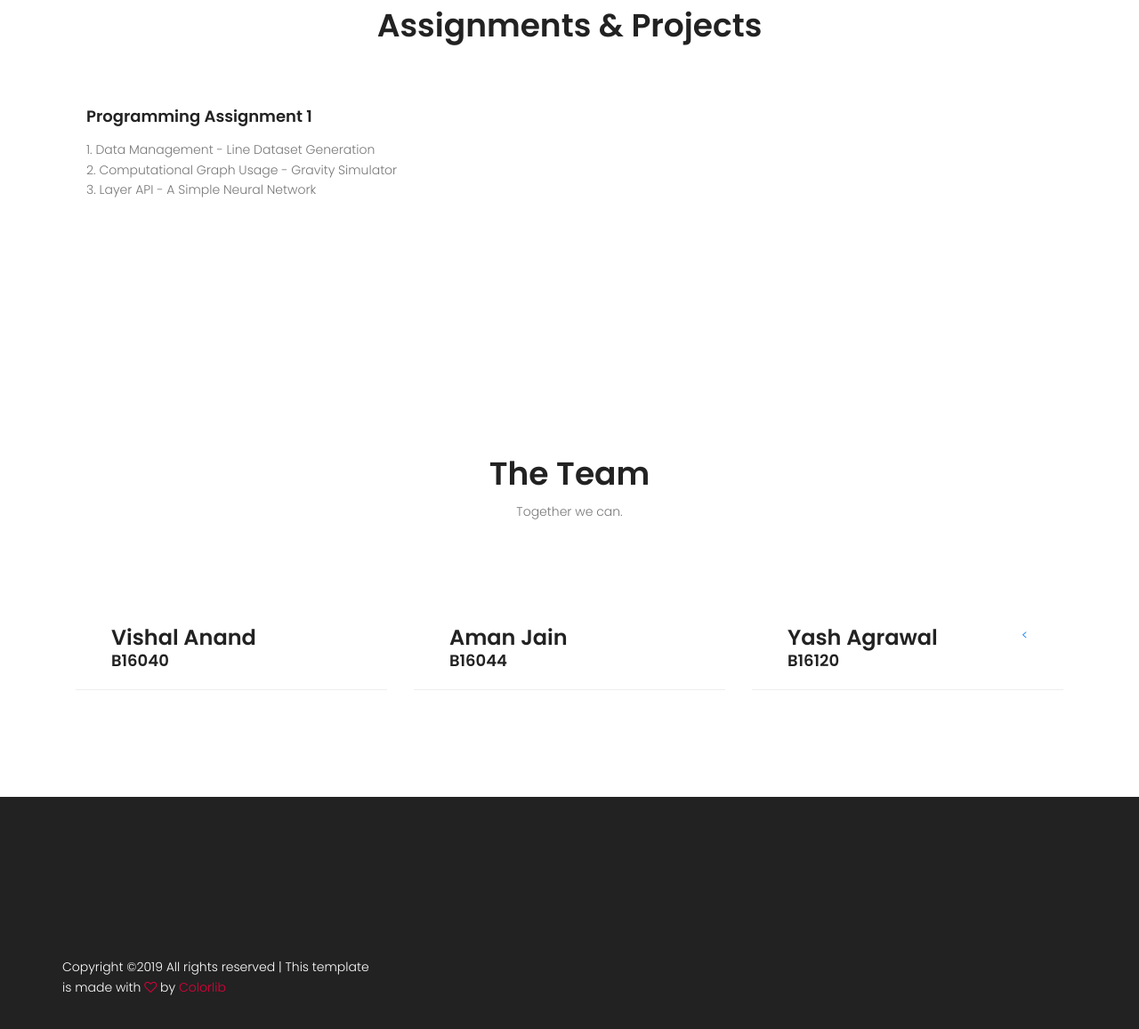
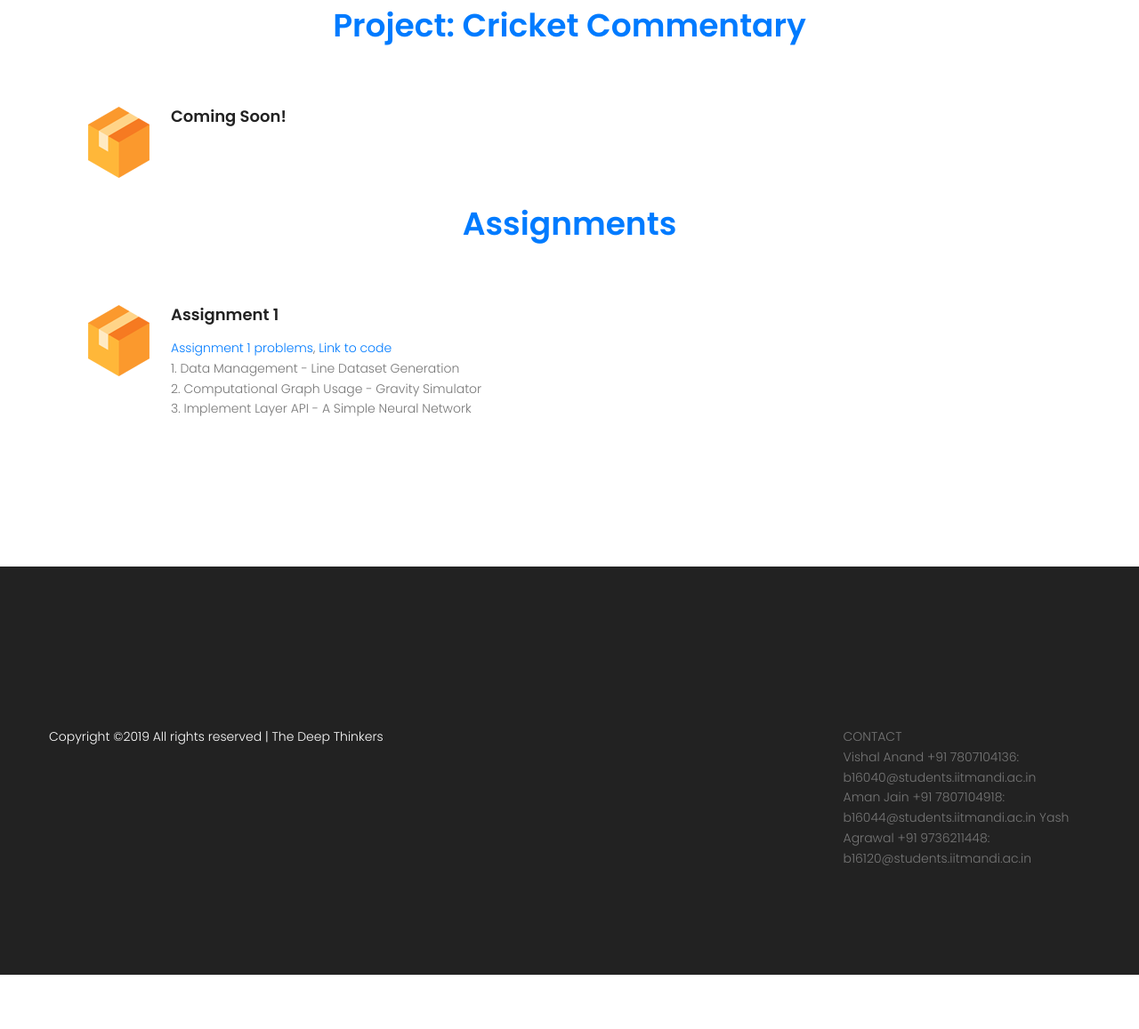
Before and after one commit to amanjain25/Deep-Learning-Website, a plain HTML site: page index.html in a window 1280 px wide. Shown: the part 913-2070 px from the top of the page at 89% size. After the commit the page ends 2009 px from the top, so only its background shows below. Drawn offline with nearby package versions, Linux system fonts and the light colour scheme; some packages are replaced by stand-ins of ours.

Commit message:
Initial webpage done, add assignment 1!

```diff
--- a/index.html
+++ b/index.html
@@ -14,7 +14,7 @@
 		<!-- meta character set -->
 		<meta charset="UTF-8">
 		<!-- Site Title -->
-		<title>The Deep Thinkers</title>
+		<title>Group 5 - The Deep Thinkers</title>
 
 		<link href="https://fonts.googleapis.com/css?family=Poppins:100,200,400,300,500,600,700" rel="stylesheet">
 			<!--
@@ -36,7 +36,7 @@
 			    	<div class="row align-items-center justify-content-between d-flex">
 				      <div id="logo">
 				        <!-- <a href="index.html"><img src="img/logo.png" alt="" title="" /></a> -->
-				        <h3>The Deep Thinkers</h3>
+				        <h3>Group 5 - The Deep Thinkers</h3>
 				      </div>
 				      <nav id="nav-menu-container">
 				        <ul class="nav-menu">
@@ -44,7 +44,7 @@
 				          <li><a href="#offer">Projects</a></li>
 				          <!-- <li><a href="#about">About</a></li> -->
 				          <!-- <li><a href="#project">Project</a></li> -->
-				          <li><a href="#price">Team</a></li>
+				          <!-- <li><a href="#price">Team</a></li> -->
 <!-- 				          <li><a href="#blog">Blog</a></li> -->
 				          <!-- <li class="menu-has-children"><a href="">Pages</a>
 				            <ul>
@@ -60,7 +60,7 @@
 
 
 			<!-- start banner Area -->
-			<section class="banner-area" id="home">
+			<section class="banner-area" id="home" style="background: #ebdced;">
 				<div class="container">
 					<div class="row fullscreen d-flex align-items-center justify-content-center">
 						<div class="banner-content col-lg-7">
@@ -68,8 +68,12 @@
 								CS671-Deep Learning and Applications
 							</h1>
 							<p class="pt-20 pb-20">
-								Indian Institute of Technology Mandi <br>
-								Faculty : Dr. Aditya Nigam
+								<h3>Indian Institute of Technology, Mandi</h3> <br>
+								Group Members: <br>
+								<a href="https://github.com/Vishal1541">Vishal Anand (B16040)</a><br>
+								<a href="https://github.com/amanjain25">Aman Jain (B16044)</a><br>
+								<a href="https://github.com/YashAgrawal0">Yash Agrawal (B16120)</a><br>
+
 							</p>
 						</div>
 					</div>
@@ -83,7 +87,7 @@
 					<div class="row d-flex justify-content-center">
 						<div class="menu-content pb-60 col-lg-10">
 							<div class="title text-center">
-								<h1 class="mb-10">Assignments & Projects</h1>
+								<h1 class="mb-10"><a href="#">Project: Cricket Commentary</a></h1>
 								<!-- <p>Who are in extremely love with eco friendly system.</p>
 							 -->
 							</div>
@@ -93,14 +97,72 @@
 						<div class="col-lg-6">
 							<div class="single-offer d-flex flex-row pb-30">
 								<div class="icon">
-									<img src="img/s12.png" alt="">
+									<img src="img/s4.png" alt="">
 								</div>
 								<div class="desc">
-									<a href="https://github.com/Vishal1541/DeepLearning"><h4>Programming Assignment 1</h4></a>
+									<a href="https://github.com/Vishal1541/DeepLearning"><h4>Coming Soon!</h4></a>
+								</div>
+							</div>
+							<!-- <div class="single-offer d-flex flex-row pb-30">
+								<div class="icon">
+									<img src="img/s3.png" alt="">
+								</div>
+								<div class="desc">
+									<a href="#"><h4>Endless Support</h4></a>
 									<p>
+										Lorem ipsum dolor sit amet, consectetur adipisicing elit, sed do eiusmod tempor incididunt ut labore et dolore magna aliqua. Ut enim ad minim veniam quis nostrud exercitation.
+									</p>
+								</div>
+							</div> -->
+						</div>
+						<!-- <div class="col-lg-6">
+							<div class="single-offer d-flex flex-row pb-30">
+								<div class="icon">
+									<img src="img/s2.png" alt="">
+								</div>
+								<div class="desc">
+									<a href="#"><h4>Smart Security</h4></a>
+									<p>
+										Lorem ipsum dolor sit amet, consectetur adipisicing elit, sed do eiusmod tempor incididunt ut labore et dolore magna aliqua. Ut enim ad minim veniam quis nostrud exercitation.
+									</p>
+								</div>
+							</div>
+							<div class="single-offer d-flex flex-row pb-30">
+								<div class="icon">
+									<img src="img/s4.png" alt="">
+								</div>
+								<div class="desc">
+									<a href="#"><h4>Smart Security</h4></a>
+									<p>
+										Lorem ipsum dolor sit amet, consectetur adipisicing elit, sed do eiusmod tempor incididunt ut labore et dolore magna aliqua. Ut enim ad minim veniam quis nostrud exercitation.
+									</p>
+								</div>
+							</div>
+						</div>
+					</div> -->
+				</div>
+					<div class="row d-flex justify-content-center">
+						<div class="menu-content pb-60 col-lg-10">
+							<div class="title text-center">
+								<h1 class="mb-10"><a href="https://github.com/Vishal1541/DeepLearning">Assignments</a></h1>
+								<!-- <p>Who are in extremely love with eco friendly system.</p>
+							 -->
+							</div>
+						</div>
+					</div>
+					<div class="row">
+						<div class="col-lg-6">
+							<div class="single-offer d-flex flex-row pb-30">
+								<div class="icon">
+									<img src="img/s4.png" alt="">
+								</div>
+								<div class="desc">
+									<h4>Assignment 1</h4>
+									<p>
+									<a href="/pdf/1.pdf" download="Assignment1.pdf">Assignment 1 problems</a>, <a href="https://github.com/Vishal1541/DeepLearning/tree/master/Assingment1">Link to code</a><br>
 										1. Data Management - Line Dataset Generation <br>
 										2. Computational Graph Usage - Gravity Simulator <br>
-										3. Layer API - A Simple Neural Network
+										3. Implement Layer API - A Simple Neural Network
 									</p>
 								</div>
 							</div>
@@ -139,8 +201,8 @@
 									</p>
 								</div>
 							</div>
-						</div>	 -->
-					</div>
+						</div>
+					</div> -->
 				</div>
 			</section>
 			<!-- End we-offer Area -->
@@ -198,7 +260,7 @@
 
 
 			<!-- Start price Area -->
-			<section class="price-area section-gap" id="price">
+			<!-- <section class="price-area section-gap" id="price">
 				<div class="container">
 					<div class="row d-flex justify-content-center">
 						<div class="menu-content pb-60 col-lg-8">
@@ -217,11 +279,11 @@
 										<h3>Vishal Anand</h3>
 										<h4>B16040</h4>
 									</div>
-									<!-- <div class="top-right">
+									<div class="top-right">
 										<h1>£199</h1>
-									</div> -->
+									</div>
 								</div>
-								<!-- <div class="bottom-sec">
+								<div class="bottom-sec">
 									<p>
 										“Few would argue that, despite the advancements
 									</p>
@@ -235,7 +297,7 @@
 										<li>Manual Backup Provided</li>
 									</ul>
 									<button class="primary-btn price-btn mt-20">Purchase Plan</button>
-								</div>	 -->
+								</div>
 							</div>
 						</a>
 						</div>
@@ -247,11 +309,11 @@
 										<h3>Aman Jain</h3>
 										<h4>B16044</h4>
 									</div>
-									<!-- <div class="top-right">
+									<div class="top-right">
 										<h1>£399</h1>
-									</div> -->
+									</div>
 								</div>
-								<!-- <div class="bottom-sec">
+								<div class="bottom-sec">
 									<p>
 										“Few would argue that, despite the advancements
 									</p>
@@ -265,7 +327,7 @@
 										<li>Manual Backup Provided</li>
 									</ul>
 									<button class="primary-btn price-btn mt-20">Purchase Plan</button>
-								</div>	 -->
+								</div>
 							</div>
 						</a>
 						</div>
@@ -277,11 +339,11 @@
 										<h3>Yash Agrawal</h3>
 										<h4>B16120</h4>
 									</div>
-									<<!-- div class="top-right">
+									<div class="top-right">
 										<h1>£499</h1>
-									</div> -->
+									</div>
 								</div>
-								<!-- <div class="bottom-sec">
+								<div class="bottom-sec">
 									<p>
 										“Few would argue that, despite the advancements
 									</p>
@@ -295,14 +357,14 @@
 										<li>Manual Backup Provided</li>
 									</ul>
 									<button class="primary-btn price-btn mt-20">Purchase Plan</button>
-								</div> -->
+								</div>
 							</div>
 						</a>
 						</div>
 
 					</div>
 				</div>
-			</section>
+			</section> -->
 			<!-- End price Area -->
 
 			<!-- Start testomial Area -->
@@ -413,17 +475,22 @@
 					</div>
  -->
 					<div class="row footer-bottom d-flex justify-content-between">
-						<p class="col-lg-8 col-sm-12 footer-text m-0 text-white">
+						<p class="col-lg-15 col-sm-15 footer-text m-0 text-white">
 							<!-- Link back to Colorlib can't be removed. Template is licensed under CC BY 3.0. -->
-Copyright &copy;<script>document.write(new Date().getFullYear());</script> All rights reserved | This template is made with <i class="fa fa-heart-o" aria-hidden="true"></i> by <a href="https://colorlib.com" target="_blank">Colorlib</a>
+Copyright &copy;<script>document.write(new Date().getFullYear());</script> All rights reserved | The Deep Thinkers
 <!-- Link back to Colorlib can't be removed. Template is licensed under CC BY 3.0. -->
 						</p>
-						<!-- <div class="col-lg-4 col-sm-12 footer-social">
-							<a href="#"><i class="fa fa-facebook"></i></a>
+						<div class="col-lg-3 col-sm-16">
+<!-- 							<a href="#"><i class="fa fa-facebook"></i></a>
 							<a href="#"><i class="fa fa-twitter"></i></a>
 							<a href="#"><i class="fa fa-dribbble"></i></a>
-							<a href="#"><i class="fa fa-behance"></i></a>
-						</div> -->
+							<a href="#"><i class="fa fa-behance"></i></a> -->
+
+						CONTACT<br>
+						Vishal Anand +91 7807104136: b16040@students.iitmandi.ac.in<br>
+						Aman Jain +91 7807104918: b16044@students.iitmandi.ac.in
+						Yash Agrawal +91 9736211448: b16120@students.iitmandi.ac.in
+						</div>
 					</div>
 				</div>
 			</footer>
```
Also changed, not shown: 1 other file.
